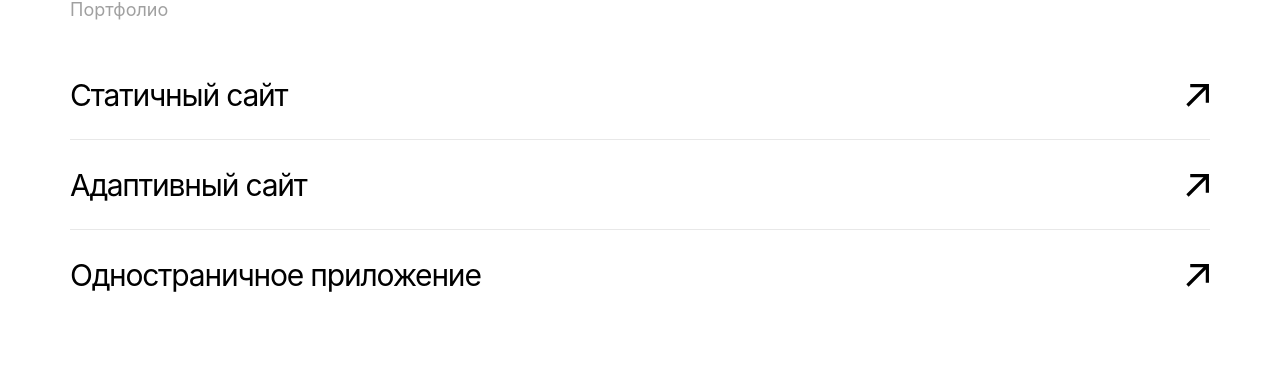
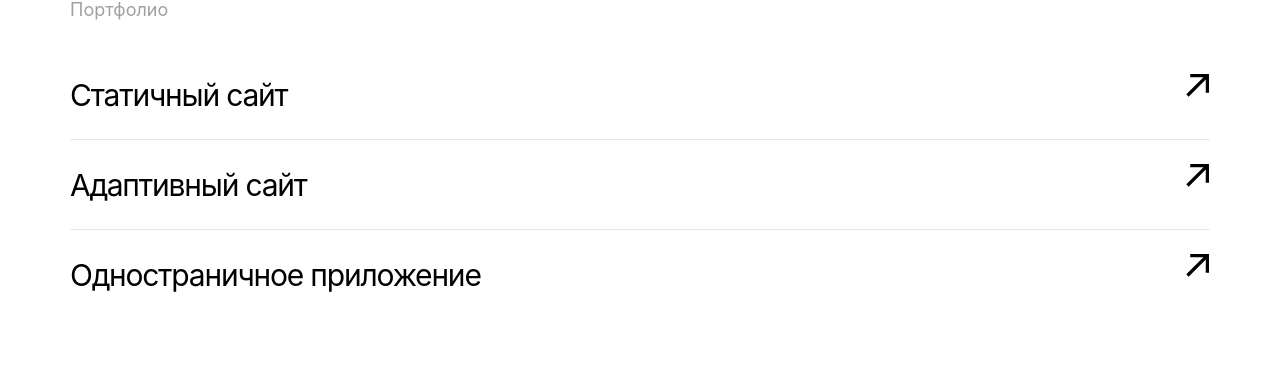
Before and after one commit to Raznex/movies-explorer-frontend, a React (Create React App) app: page / in a window 1280 px wide. Shown: the part 2536-2905 px from the top of the page. Built offline with nearby package versions, Linux system fonts and the light colour scheme.

Commit message:
Исправил замечания

```diff
--- a/public/index.html
+++ b/public/index.html
@@ -1,5 +1,5 @@
 <!DOCTYPE html>
-<html lang="en">
+<html lang="ru">
 <head>
     <meta charset="UTF-8">
     <meta http-equiv="X-UA-Compatible" content="IE=edge">
--- a/src/components/App/App.css
+++ b/src/components/App/App.css
@@ -1,4 +1,4 @@
-.App {
+.app {
   text-align: center;
   background-color: white;
   color: #fff;
--- a/src/components/App/App.js
+++ b/src/components/App/App.js
@@ -22,7 +22,7 @@ function App() {
   }
 
   return (
-    <div className="App">
+    <div className="app">
       <Header
       onOpenMenu={() => setIsMenuOpen(true)}
       />
--- a/src/components/Main/Portfolio/Portfolio.css
+++ b/src/components/Main/Portfolio/Portfolio.css
@@ -44,6 +44,10 @@
 }
 
 .portfolio__link {
+  display: flex;
+  justify-content: space-between;
+  width: 100%;
+  align-items: center;
   color: #000;
   font-size: 30px;
   font-style: normal;
--- a/src/components/Main/Portfolio/Portfolio.js
+++ b/src/components/Main/Portfolio/Portfolio.js
@@ -10,18 +10,18 @@ const Portfolio = () => {
         <ul className="portfolio__list">
           <li className="portfolio__button">
             <a href="https://raznex.github.io/how-to-learn/" rel="noreferrer" target="_blank" className="portfolio__link">Статичный сайт
+              <img src={arrow} alt="" className="portfolio__arrow"/>
             </a>
-            <img src={arrow} alt="" className="portfolio__arrow"/>
           </li>
           <li className="portfolio__button">
             <a href="https://raznex.github.io/russian-travel/" rel="noreferrer" target="_blank" className="portfolio__link">Адаптивный сайт
+              <img src={arrow} alt="" className="portfolio__arrow"/>
             </a>
-            <img src={arrow} alt="" className="portfolio__arrow"/>
           </li>
           <li className="portfolio__button">
             <a href="https://raznex.github.io/react-mesto-auth" rel="noreferrer" target="_blank" className="portfolio__link">Одностраничное приложение
+              <img src={arrow} alt="" className="portfolio__arrow"/>
             </a>
-            <img src={arrow} alt="" className="portfolio__arrow"/>
           </li>
         </ul>
       </nav>
--- a/src/components/Movies/AddMore/AddMore.css
+++ b/src/components/Movies/AddMore/AddMore.css
@@ -5,6 +5,7 @@
 
 .more__button {
   text-align: center;
+  border-radius: 6px;
   color: #000;
   font-family: "Inter", Arial, sans-serif;
   font-size: 12px;
--- a/src/components/Movies/SearchForm/SearchForm.css
+++ b/src/components/Movies/SearchForm/SearchForm.css
@@ -42,6 +42,12 @@
   margin: 0;
   padding: 0;
   text-align: start;
+  border-radius: 5px;
+}
+
+.search__input:focus {
+  outline: 2px solid rgba(52, 86, 243, 0.6);
+  outline-offset: 5px;
 }
 
 .search__input::placeholder {
@@ -50,10 +56,6 @@
   line-height: 20px;
   color: #A0A0A0;
   text-align: start;
-}
-
-.search__input:focus {
-  outline: none;
 }
 
 .search__submit {
```
